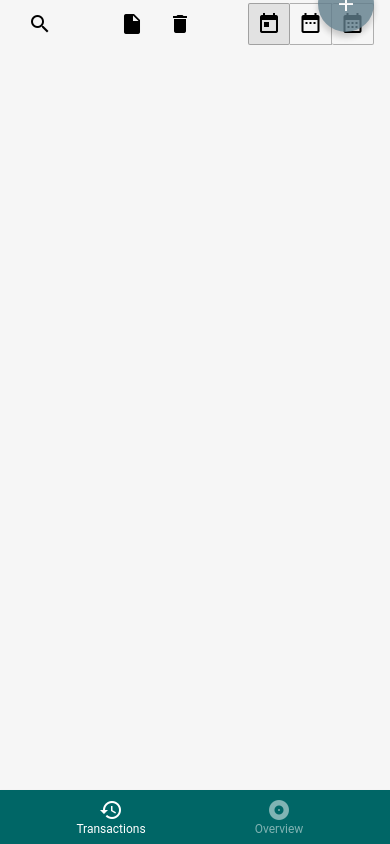
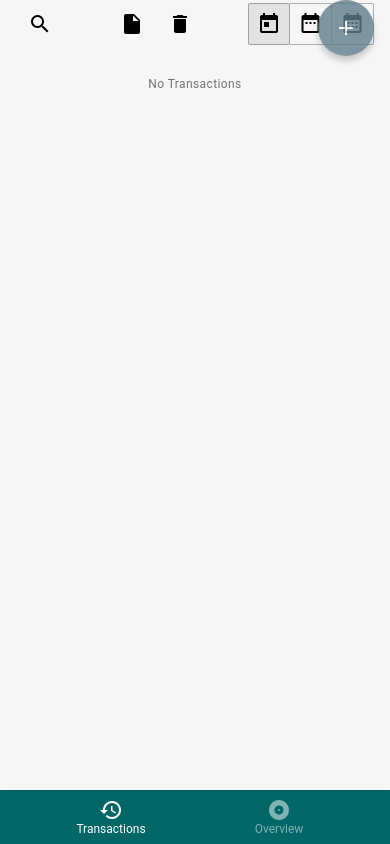
Before and after one commit to rbth7e5/Finny, a React Native app: screen / in a window 390 px wide. Built offline with nearby package versions, Linux system fonts and the light colour scheme; what react-native-uuid would draw is missing.

Commit message:
add empty transactions view

```diff
--- a/src/pages/Transactions/index.tsx
+++ b/src/pages/Transactions/index.tsx
@@ -1,6 +1,6 @@
 import React, { useMemo, useState } from 'react';
-import { SectionList, StyleSheet } from 'react-native';
-import { Text, useTheme } from 'react-native-paper';
+import { SectionList, StyleSheet, View } from 'react-native';
+import { Caption, Text, useTheme } from 'react-native-paper';
 
 import useTransactions from './useTransactions';
 import PageWrapper from '../PageWrapper';
@@ -35,6 +35,7 @@ const Transactions = () => {
         transactions={transactions}
         setTransactions={setTransactions}
       />
+      {transactions.length > 0 ? (
         <SectionList
           style={styles.listContainer}
           sections={sections}
@@ -46,6 +47,11 @@ const Transactions = () => {
             <Text style={styles.sectionHeader}>{title}</Text>
           )}
         />
+      ) : (
+        <View style={styles.emptyView}>
+          <Caption>No Transactions</Caption>
+        </View>
+      )}
       <NewTransactionFAB setTransactions={setTransactions} />
     </PageWrapper>
   );
@@ -56,6 +62,10 @@ const makeStyles = (theme: Theme) =>
     listContainer: {
       ...Layout.sidePadded,
     },
+    emptyView: {
+      height: '100%',
+      ...Layout.flexColumn({ justifyContent: 'center', alignItems: 'center' }),
+    },
     sectionHeader: {
       backgroundColor: theme.colors.background,
       ...Layout.verticalPaddedSmall,
```
Lines whose indentation alone changed are shown as unchanged.
